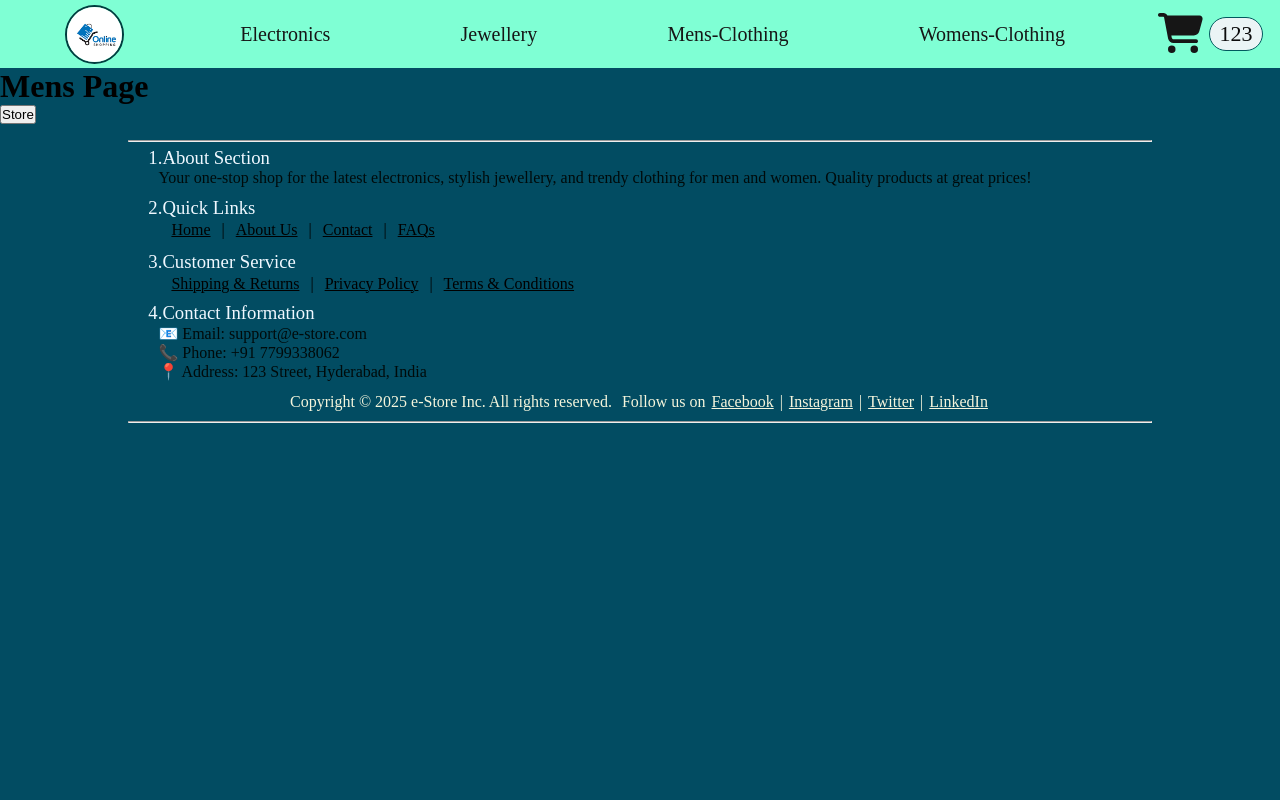
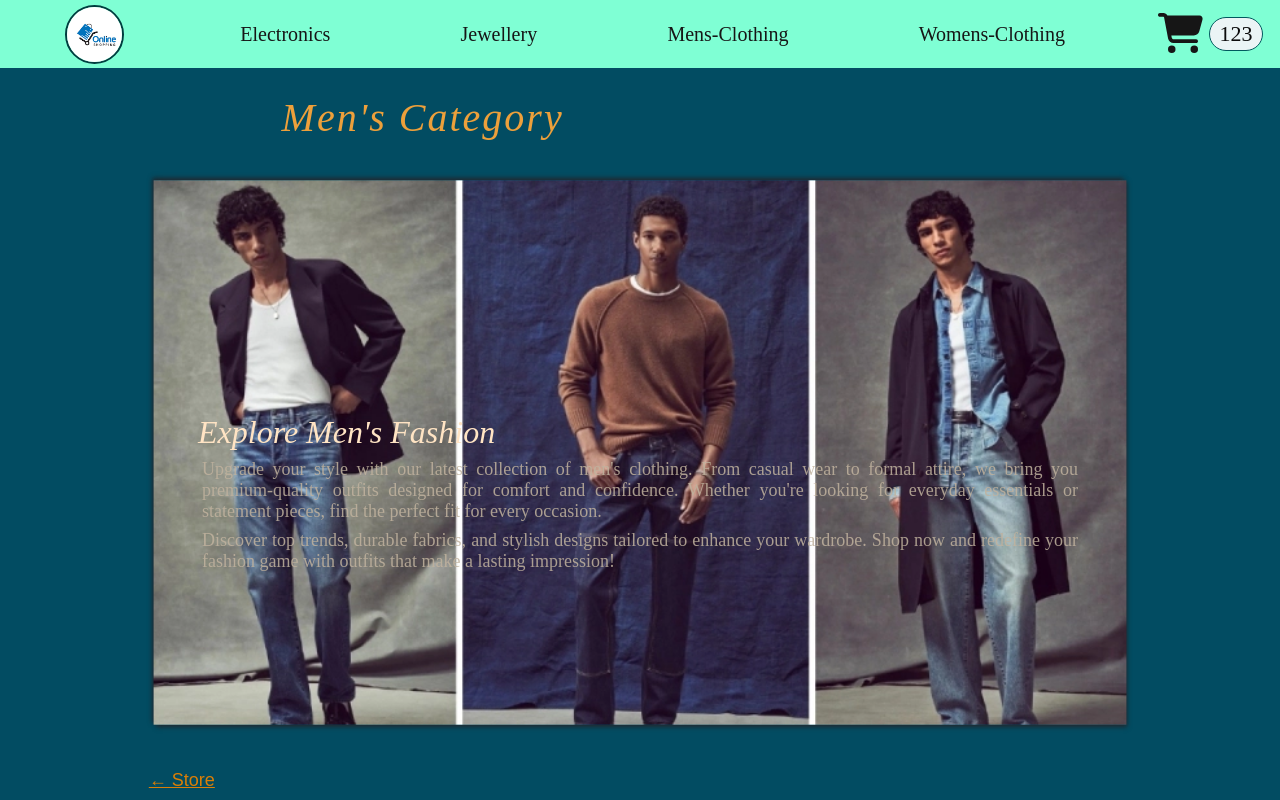
Before and after one commit to shaurgaleebtailor/e-store, a React (Create React App) app: page / in a window 1280 px wide. Both pictures are taken after a click on the item "Mens-Clothing". Shown: the top 800 px of the page. Built offline with nearby package versions, Linux system fonts and the light colour scheme.

Commit message:
added mens-category intro

```diff
--- a/src/components/Mens/Mens.js
+++ b/src/components/Mens/Mens.js
@@ -1,15 +1,52 @@
 import { Fragment } from "react";
 import { useNavigate } from "react-router-dom";
-const Mens = ()=>{
-    const navigator = useNavigate();
-    const backToStore = ()=>{
-        // navigate back to store
-        navigator("/")
-      }
-    return <Fragment>
+import { clsx as cn } from "clsx";
+import { useMOWChecker } from "../utilities/useMOWChecker.js";
+import menscategoryintro from "../../assets/mens/mens-category-intro.webp";
+import "./Mens.scss";
+const Mens = () => {
+  const isMobile = useMOWChecker();
+  const navigator = useNavigate();
+  const backToStore = () => {
+    // navigating back to store and maintaining the scroll position(overiding the previous scroll retentation) at the top,
+    // since React Router by default retains the scroll position(old scroll position) when navigating between pages.
+    window.scrollTo(0, 0);
+    navigator("/");
+  };
 
-        <h1>Mens Page</h1>
-        <button onClick={backToStore}>Store</button>
+  return (
+    <Fragment>
+      <div className="mens-category">
+        <h1>
+          <i>Men's Category</i>
+        </h1>
+        <div className={cn("mens-category-intro", { mow: isMobile })}>
+          <img
+            src={menscategoryintro}
+            alt="mens category"
+            className="mens-category-intro-img"
+          />
+          <div className="mens-category-intro-info">
+            <h2>Explore Men's Fashion</h2>
+            <p>
+              Upgrade your style with our latest collection of men's clothing.
+              From casual wear to formal attire, we bring you premium-quality
+              outfits designed for comfort and confidence. Whether you're
+              looking for everyday essentials or statement pieces, find the
+              perfect fit for every occasion.
+            </p>
+            <p>
+              Discover top trends, durable fabrics, and stylish designs tailored
+              to enhance your wardrobe. Shop now and redefine your fashion game
+              with outfits that make a lasting impression!
+            </p>
+          </div>
+        </div>
+        <div id="back-to-store">
+          <button onClick={backToStore}>&larr; Store</button>
+        </div>
+      </div>
     </Fragment>
-}
-export default Mens
+  );
+};
+export default Mens;
--- /dev/null
+++ b/src/components/Mens/Mens.scss
@@ -0,0 +1,111 @@
+.mens-category {
+  h1 {
+    font-weight: 200;
+    font-size: 2.5rem;
+    margin: 2% 22%;
+    color: rgb(237, 160, 59);
+    letter-spacing: 2px;
+    @media (max-width: "530px") {
+      font-size: 2rem;
+      margin: 3% 16%;
+    }
+  }
+
+  .mens-category-intro {
+    position: relative;
+
+    .mens-category-intro-img {
+      width: 80%;
+      height: 60%;
+      display: flex;
+      flex-direction: row;
+      justify-content: center;
+      margin: 2% 10%;
+      transform: scale(0.95);
+      box-shadow: 2px 2px 5px rgb(33, 40, 47), -2px -2px 5px rgb(33, 40, 47);
+    }
+    .mens-category-intro-info {
+      position: absolute;
+      top: 38%;
+      width: 70%;
+      margin: 2% 15%;
+      display: flex;
+      flex-direction: column;
+      justify-content: center;
+      h2 {
+        color: bisque;
+        font-style: italic;
+        font-weight: 300;
+        padding: 2px 3px;
+        margin: 2px 3px;
+        font-size: 2rem;
+      }
+      p {
+        padding: 3px 5px;
+        margin: 1px 5px;
+        font-size: 18px;
+        color: rgba(192, 178, 158, 0.853);
+        text-align: justify;
+      }
+      @media (min-width: "769px") and (max-width: "1100px") {
+        top: 30%;
+        p {
+          font-size: 16px;
+        }
+      }
+    }
+    //  mow
+    &.mow {
+      .mens-category-intro-img {
+        width: 90%;
+        display: flex;
+        flex-direction: row;
+        justify-content: center;
+        margin: 2% 5%;
+      }
+      .mens-category-intro-info {
+        position: relative;
+        width: 90%;
+        margin: 2% 5%;
+        @media (max-width: "530px") {
+          h2 {
+            font-size: 1.5rem;
+          }
+          p {
+            font-size: 16px;
+          }
+          p:nth-of-type(1) {
+            display: none;
+          }
+        }
+      }
+    }
+  }
+
+  #back-to-store {
+    width: 78%;
+    margin: 1px 11%;
+    display: flex;
+    justify-content: start;
+
+    button {
+      padding: 3px 5px;
+      text-decoration: underline;
+      text-decoration-thickness: 1px;
+      font-size: 18px;
+      margin: 2px 3px;
+      background-color: unset;
+      border: unset;
+      cursor: pointer;
+      color: rgb(218, 126, 6);
+      &:hover,
+      &:active {
+        color: burlywood;
+      }
+    }
+    @media (max-width: "768px") {
+      width: 90%;
+      margin: 1px 5%;
+    }
+  }
+}
```
Also changed, not shown: src/assets/mens/mens-category-intro.webp (added).
